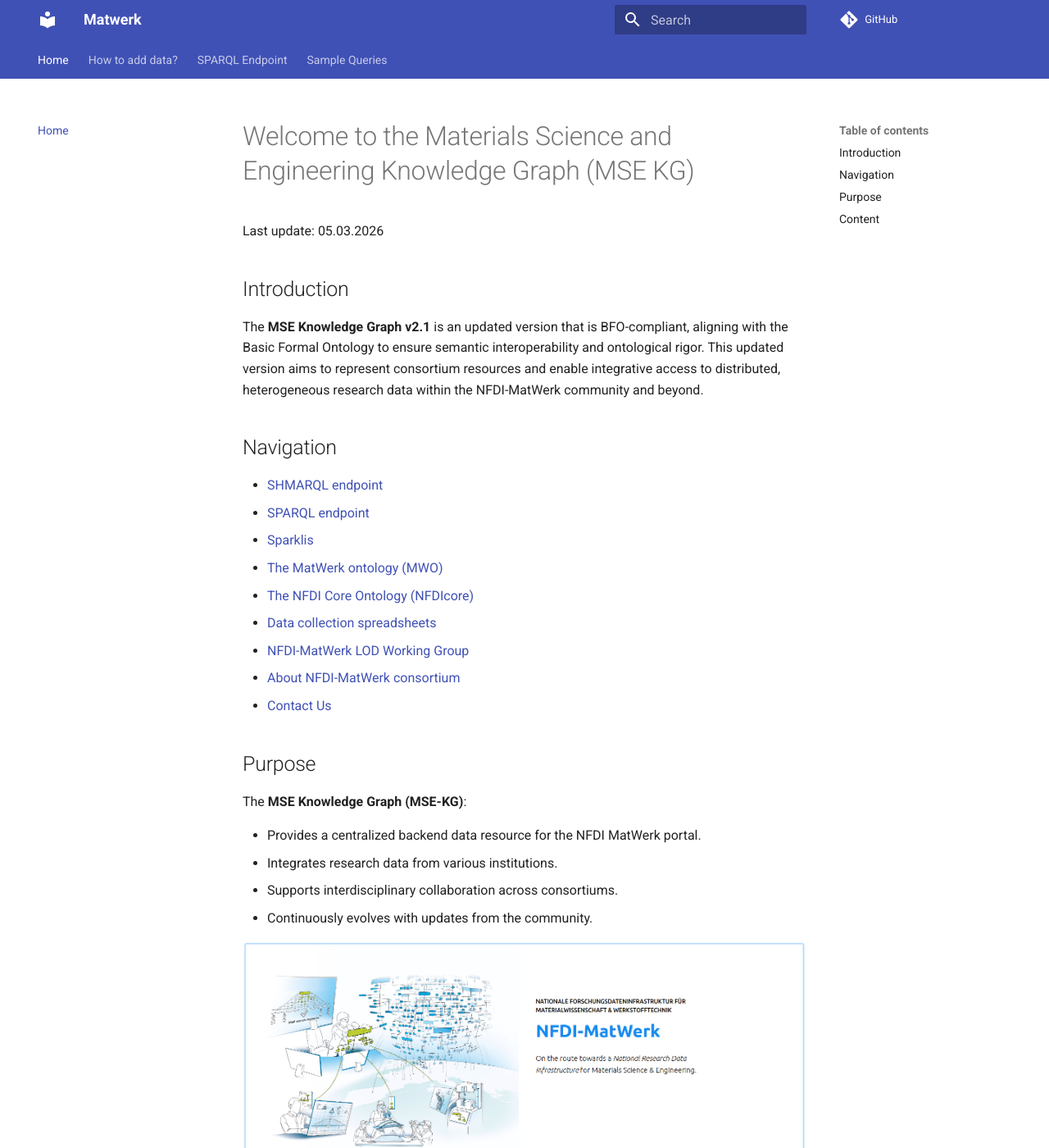
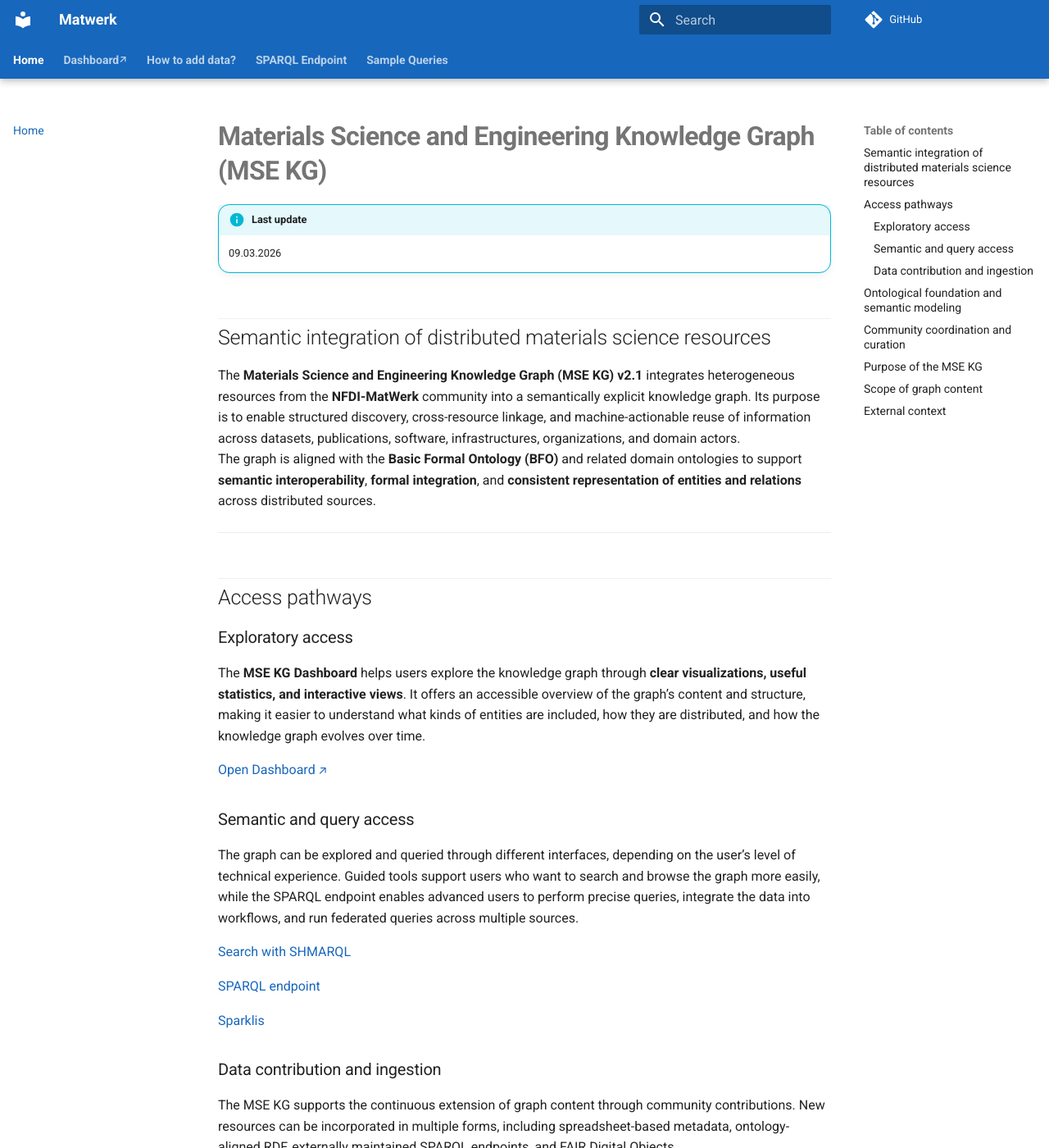
Before and after one commit to ISE-FIZKarlsruhe/matwerk, an MkDocs documentation site: the page built from docs/index.md, in a window 1280 px wide and 1400 px high. Shown: the whole window at 82% size. Built offline with MkDocs 1.6.1 and Material for MkDocs 9.7.7, drawn with Linux system fonts in a browser that asks for light colours; comment, search, counter and statistics services are not loaded; some of the changed text lies outside the part shown.

Commit message:
add dashboard, update homepage

```diff
--- a/docs/index.md
+++ b/docs/index.md
@@ -1,35 +1,77 @@
-# Welcome to the Materials Science and Engineering Knowledge Graph (MSE KG)
-Last update: 05.03.2026
+# Materials Science and Engineering Knowledge Graph (MSE KG)
 
+!!! info "Last update"
+    09.03.2026
 
-## Introduction
+## Semantic integration of distributed materials science resources
 
-The **MSE Knowledge Graph v2.1** is an updated version that is BFO-compliant, aligning with the Basic Formal Ontology to ensure semantic interoperability and ontological rigor. This updated version aims to represent consortium resources and enable integrative access to distributed, heterogeneous research data within the NFDI-MatWerk community and beyond.
+The **Materials Science and Engineering Knowledge Graph (MSE KG) v2.1** integrates heterogeneous resources from the **NFDI-MatWerk** community into a semantically explicit knowledge graph. Its purpose is to enable structured discovery, cross-resource linkage, and machine-actionable reuse of information across datasets, publications, software, infrastructures, organizations, and domain actors.
+The graph is aligned with the **Basic Formal Ontology (BFO)** and related domain ontologies to support **semantic interoperability**, **formal integration**, and **consistent representation of entities and relations** across distributed sources.
 
-## Navigation
+---
 
-- [SHMARQL endpoint](https://nfdi.fiz-karlsruhe.de/matwerk/shmarql/)
-- [SPARQL endpoint](https://nfdi.fiz-karlsruhe.de/matwerk/sparql)
-- [Sparklis](http://www.irisa.fr/LIS/ferre/sparklis/osparklis.html?title=Core%20English%20DBpedia&endpoint=https%3A//nfdi.fiz-karlsruhe.de/matwerk/sparql)
-- [The MatWerk ontology (MWO)](https://ise-fizkarlsruhe.github.io/mwo/)
-- [The NFDI Core Ontology (NFDIcore)](https://ise-fizkarlsruhe.github.io/nfdicore/)
-- [Data collection spreadsheets](https://docs.google.com/spreadsheets/d/1tiB4IZTCsjcw5QxBWk70XpRcwfw5-gs7CW2QTM5ZBiI/edit?usp=sharing)
-- [NFDI-MatWerk LOD Working Group](https://iuc12-nfdi-matwerk-ta-oms-7fd4826d9051b0dd93b21aa77d06d1d8c71c4.pages.rwth-aachen.de/)
-- [About NFDI-MatWerk consortium](https://nfdi-matwerk.de/)
-- [Contact Us](mailto:ebrahim.norouzi@fiz-karlsruhe.de)
+## Access pathways
 
-## Purpose
+### Exploratory access
 
-The **MSE Knowledge Graph (MSE-KG)**:
+The **MSE KG Dashboard** helps users explore the knowledge graph through **clear visualizations, useful statistics, and interactive views**. It offers an accessible overview of the graph’s content and structure, making it easier to understand what kinds of entities are included, how they are distributed, and how the knowledge graph evolves over time.
 
-- Provides a centralized backend data resource for the NFDI MatWerk portal.
-- Integrates research data from various institutions.
-- Supports interdisciplinary collaboration across consortiums.
-- Continuously evolves with updates from the community.
+<a href="https://superset.ise.fiz-karlsruhe.de/superset/dashboard/mse-kg-dashboard/" target="_blank" rel="noopener noreferrer">Open Dashboard</a>
+
+### Semantic and query access
+
+The graph can be explored and queried through different interfaces, depending on the user’s level of technical experience. Guided tools support users who want to search and browse the graph more easily, while the SPARQL endpoint enables advanced users to perform precise queries, integrate the data into workflows, and run federated queries across multiple sources.
+
+<a href="https://nfdi.fiz-karlsruhe.de/matwerk/shmarql/" target="_blank" rel="noopener noreferrer">Search with SHMARQL</a>
+
+<a href="https://nfdi.fiz-karlsruhe.de/matwerk/sparql" target="_blank" rel="noopener noreferrer">SPARQL endpoint</a>
+
+<a href="http://www.irisa.fr/LIS/ferre/sparklis/osparklis.html?title=Core%20English%20DBpedia&endpoint=https%3A//nfdi.fiz-karlsruhe.de/matwerk/sparql" target="_blank" rel="noopener noreferrer">Sparklis</a>
+
+### Data contribution and ingestion
+
+The MSE KG supports the continuous extension of graph content through community contributions. New resources can be incorporated in multiple forms, including spreadsheet-based metadata, ontology-aligned RDF, externally maintained SPARQL endpoints, and FAIR Digital Objects.
+
+<a href="https://nfdi.fiz-karlsruhe.de/matwerk/upload/" target="_blank" rel="noopener noreferrer">Contribute Data</a>
+
+---
+
+## Ontological foundation and semantic modeling
+
+The semantic architecture of the MSE KG is grounded in explicit ontological modeling. Ontologies provide the formal vocabulary required to define classes, relations, constraints, and shared meanings across data sources. This is essential for integrating heterogeneous materials science information in a way that remains logically interpretable by both humans and machines.
+
+Here is the list of ontologies used:
+
+<a href="https://ise-fizkarlsruhe.github.io/nfdicore/" target="_blank" rel="noopener noreferrer">The NFDI Core Ontology (NFDIcore)</a>
+
+<a href="https://ise-fizkarlsruhe.github.io/mwo/" target="_blank" rel="noopener noreferrer">The MatWerk ontology (MWO)</a>
+
+---
+
+## Community coordination and curation
+
+Knowledge graph development is not only a technical process but also a collaborative curation task. Community meetings and working groups are essential for discussing modeling decisions, onboarding new data sources, refining mappings, and coordinating integration strategies across participating institutions.
+
+<a href="https://iuc12-nfdi-matwerk-ta-oms-7fd4826d9051b0dd93b21aa77d06d1d8c71c4.pages.rwth-aachen.de/" target="_blank" rel="noopener noreferrer">NFDI-MatWerk LOD Working Group</a>
+
+---
+
+## Purpose of the MSE KG
+
+The MSE KG serves as a semantic integration layer for the NFDI-MatWerk ecosystem. Its scientific and infrastructural functions include:
+
+- Providing a structured backend knowledge resource for the NFDI-MatWerk portal
+- Integrating distributed research metadata from heterogeneous institutional sources
+- Enabling semantic search, graph-based navigation, and formal querying
+- Supporting interoperability across consortia, repositories, and technical infrastructures
+- Facilitating reuse, linkage, and contextualization of research-relevant entities
+- Evolving continuously through community-driven updates and semantic enrichment
 
 ![MSE-KG Visualization](img/matwerkBox.png)
 
-## Content
+---
+
+## Scope of graph content
 
 The MSE Knowledge Graph encompasses diverse categories:
 
@@ -40,4 +82,6 @@
 
 ---
 
-_For more information, visit the [NFDI-MatWerk official website](https://nfdi-matwerk.de/)._
+## External context
+
+For broader information on the consortium context in which the MSE KG is developed, please visit the <a href="https://nfdi-matwerk.de/" target="_blank" rel="noopener noreferrer">NFDI-MatWerk official website</a>.
--- /dev/null
+++ b/docs/javascripts/open-dashboard-link.js
@@ -0,0 +1,8 @@
+document$.subscribe(() => {
+  document
+    .querySelectorAll('a[href="https://superset.ise.fiz-karlsruhe.de/superset/dashboard/mse-kg-dashboard/"]')
+    .forEach(link => {
+      link.target = "_blank";
+      link.rel = "noopener noreferrer";
+    });
+});
--- /dev/null
+++ b/docs/stylesheets/extra.css
@@ -0,0 +1,61 @@
+:root {
+  --md-primary-fg-color: #1767bc;
+  --md-primary-fg-color--light: #26a69a;
+  --md-accent-fg-color: #3949ab;
+  --matwerk-max-width: 1280px;
+  --matwerk-radius: 14px;
+}
+
+/* Wider content area */
+.md-grid {
+  max-width: var(--matwerk-max-width);
+}
+
+/* Softer cards / tables / code blocks */
+.md-typeset .admonition,
+.md-typeset details,
+.md-typeset table:not([class]),
+.highlight,
+.md-typeset pre > code {
+  border-radius: var(--matwerk-radius);
+}
+
+/* Better page titles */
+.md-typeset h1 {
+  font-weight: 700;
+  letter-spacing: -0.02em;
+  margin-bottom: 0.4em;
+}
+
+/* Cleaner section spacing */
+.md-typeset h2 {
+  margin-top: 2.2em;
+  padding-top: 0.2em;
+  border-top: 1px solid rgba(0, 0, 0, 0.06);
+}
+
+/* Query blocks feel more like UI panels */
+.highlight {
+  border: 1px solid rgba(0, 0, 0, 0.08);
+  box-shadow: 0 2px 10px rgba(0, 0, 0, 0.04);
+}
+
+/* Tables are easier to scan */
+.md-typeset table:not([class]) th {
+  font-weight: 700;
+}
+
+.md-typeset table:not([class]) {
+  font-size: 0.95rem;
+}
+
+/* Slightly larger nav tabs */
+.md-tabs__link {
+  font-weight: 600;
+}
+
+/* External dashboard link can be visually marked if wanted */
+a[href*="superset.ise.fiz-karlsruhe.de"]::after {
+  content: " ↗";
+  font-size: 0.9em;
+}
--- a/mkdocs.yml
+++ b/mkdocs.yml
@@ -6,10 +6,16 @@
   custom_dir: docs/overrides
   features:
     - navigation.tabs
-  hide:
-    - toc
+    - navigation.tabs.sticky
+    - navigation.top
+    - search.highlight
+    - search.suggest
+    - content.code.copy
+    - content.tabs.link
+
 nav:
   - Home: index.md
+  - Dashboard: https://superset.ise.fiz-karlsruhe.de/superset/dashboard/mse-kg-dashboard/
   - How to add data?: upload.md
   - SPARQL Endpoint: /matwerk/shmarql/
   - Sample Queries:
@@ -18,5 +24,25 @@
     - Named Graphs Statistics: namedgraphsstatistics.md
 
 markdown_extensions:
+  - admonition
+  - attr_list
+  - md_in_html
+  - pymdownx.details
+  - pymdownx.highlight:
+      anchor_linenums: true
+      line_spans: __span
+      pygments_lang_class: true
+  - pymdownx.inlinehilite
+  - pymdownx.snippets
   - pymdownx.superfences:
       preserve_tabs: true
+  - pymdownx.tabbed:
+      slugify: !!python/object/apply:pymdownx.slugs.slugify
+        kwds:
+          case: lower
+
+extra_css:
+  - stylesheets/extra.css
+
+extra_javascript:
+  - javascripts/open-dashboard-link.js
```
Also changed, not shown: docs/upload.md (+96 -46 lines), 1 other file.
